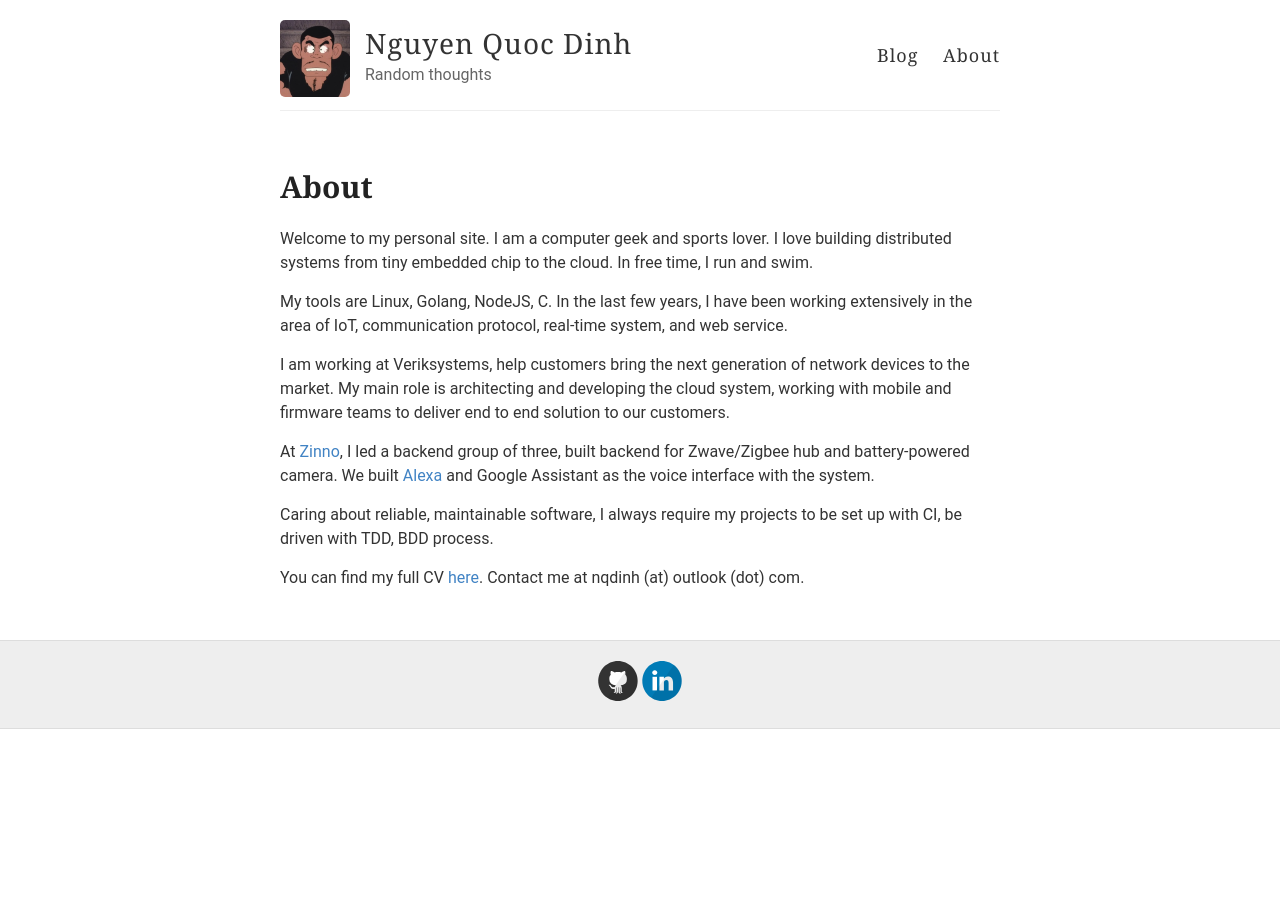
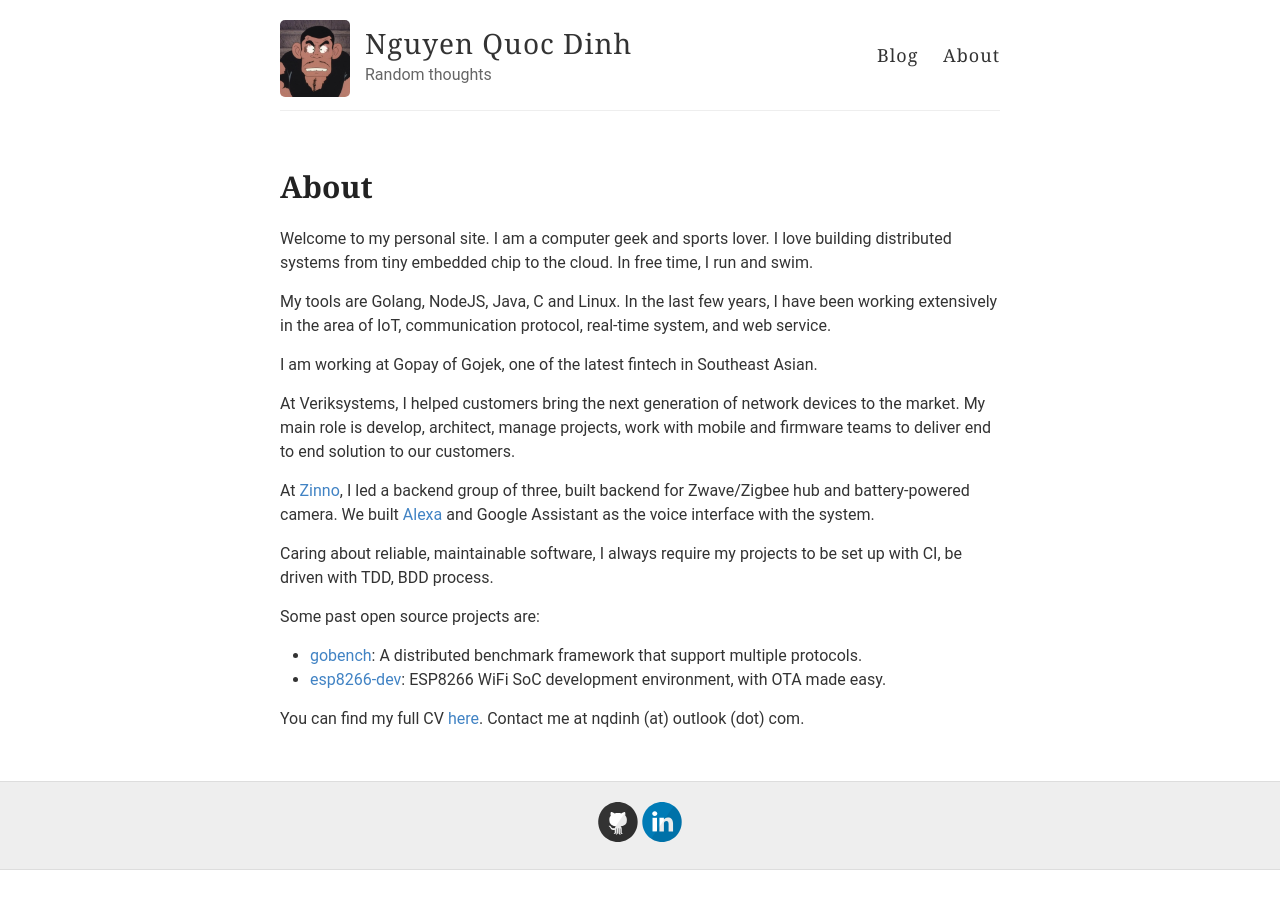
Before and after one commit to nqd/nqd.github.io, a Jekyll site: the page built from about.md, in a window 1280 px wide. Built offline with Jekyll 4.4.1, drawn with Linux system fonts in a browser that asks for light colours.

Commit message:
update about

```diff
--- a/about.md
+++ b/about.md
@@ -1,18 +1,38 @@
 ---
 layout: page
 title: About
-desciption: About me
+description: About me
 permalink: /about/
 ---
 
-Welcome to my personal site. I am a computer geek and sports lover. I love building distributed systems from tiny embedded chip to the cloud. In free time, I run and swim.
+Welcome to my personal site. I am a computer geek and sports lover. I love
+building distributed systems from tiny embedded chip to the cloud. In free time,
+I run and swim.
 
-My tools are Linux, Golang, NodeJS, C. In the last few years, I have been working extensively in the area of IoT, communication protocol, real-time system, and web service.
+My tools are Golang, NodeJS, Java, C and Linux. In the last few years, I have
+been working extensively in the area of IoT, communication protocol, real-time
+system, and web service.
 
-I am working at Veriksystems, help customers bring the next generation of network devices to the market. My main role is architecting and developing the cloud system, working with mobile and firmware teams to deliver end to end solution to our customers.
+I am working at Gopay of Gojek, one of the latest fintech in Southeast Asian.
 
-At [Zinno](https://zinnoinc.com), I led a backend group of three, built backend for Zwave/Zigbee hub and battery-powered camera. We built [Alexa](https://www.amazon.com/Zinno-Inc/dp/B07NBMBTXN/) and Google Assistant as the voice interface with the system.
+At Veriksystems, I helped customers bring the next generation of network devices
+to the market. My main role is develop, architect, manage projects, work with
+mobile and firmware teams to deliver end to end solution to our customers.
 
-Caring about reliable, maintainable software, I always require my projects to be set up with CI, be driven with TDD, BDD process.
+At [Zinno](https://zinnoinc.com), I led a backend group of three, built backend
+for Zwave/Zigbee hub and battery-powered camera. We built
+[Alexa](https://www.amazon.com/Zinno-Inc/dp/B07NBMBTXN/) and Google Assistant as
+the voice interface with the system.
 
-You can find my full CV [here](https://github.com/nqd/nqd.github.io/raw/master/files/nqdinh_cv.pdf). Contact me at nqdinh (at) outlook (dot) com.
+Caring about reliable, maintainable software, I always require my projects to be
+set up with CI, be driven with TDD, BDD process.
+
+Some past open source projects are:
+- [gobench](https://github.com/gobench-io/gobench): A distributed benchmark
+  framework that support multiple protocols.
+- [esp8266-dev](https://github.com/nqd/esp8266-dev): ESP8266 WiFi SoC
+  development environment, with OTA made easy.
+
+You can find my full CV
+[here](https://github.com/nqd/nqd.github.io/raw/master/files/nqdinh_cv.pdf).
+Contact me at nqdinh (at) outlook (dot) com.
```
